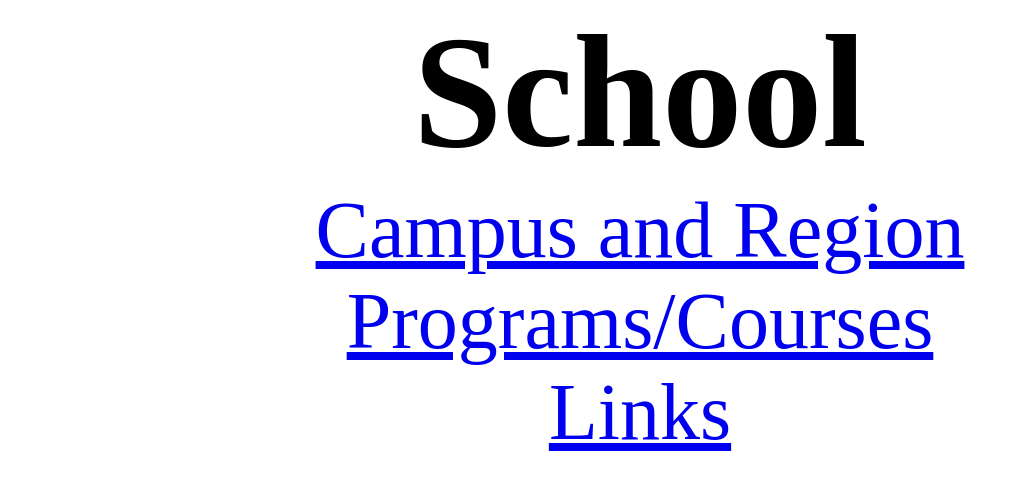
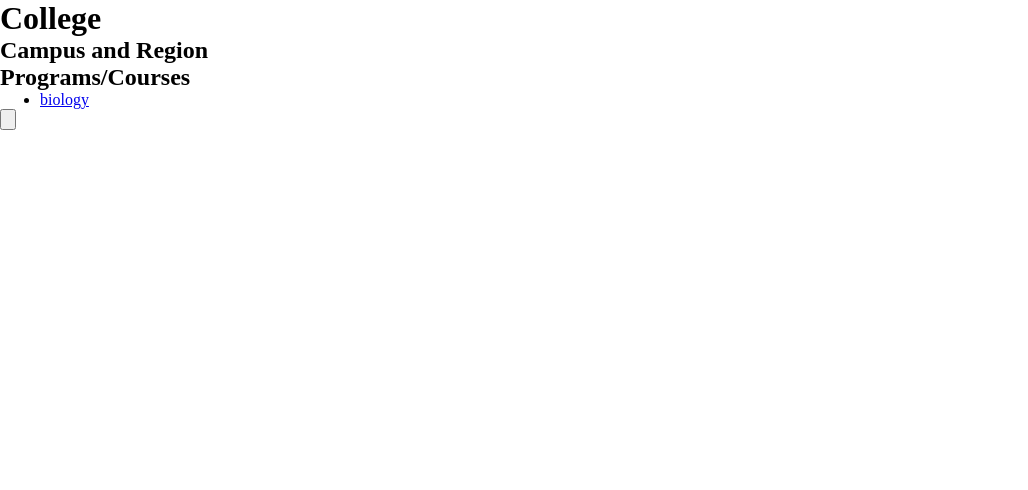
Before and after one commit to JennMahaffey/College_page, a plain HTML site: page first_test.html in a window 1280 px wide. Shown: the whole page, without its empty margins (0-1028 px from the left). Drawn offline with Linux system fonts and the light colour scheme.

Commit message:
more framework

```diff
--- a/first_test.html
+++ b/first_test.html
@@ -7,32 +7,46 @@
     <link rel="stylesheet" href="style.css">
    </head>
     <body>
-        <div id="college">
             <div id="header">
-                <header>
-                    <h1 id="School Title">School</h1>
-                </header>
+            <header>
+                <h1 id="School Title">College</h1>
+            </header>
             </div>
-            <div id="middle">
+
+
+
+            <section id="middle">
+
                 <div id="school_information">
-                    <a href="#" class="school_information">
-                        <p><span>Campus and Region</span></p>
-                    </a>
+                    <h2>
+                        <span>Campus and Region</span>
+                    </h2>
+                    <p>
+
+                    </p>
                 </div>
+
                 <div id="main">
                     <div id="Courses">
-                        <a href="#" class="courses">
-                            <p><span>Programs/Courses</span></p>
-                        </a>
+                        <h2>
+                            <span>Programs/Courses</span>
+                        </h2>
+
+                        <ul>
+                            <li>
+                                <a href="#" class="courses">   biology
+                                </a>
+                            </li>
+                        </ul>
                     </div>
+
                     <div id="navbar">
-                        <a href="#" class="navbar">
-                            <p><span>Links</span></p>
-                        </a>
+
+                        <input id="home" type="button"></type>
+
                     </div>
                 </div>
 
-            </div>
-        </div>
+            </section>
     </body>
 </html>
```
